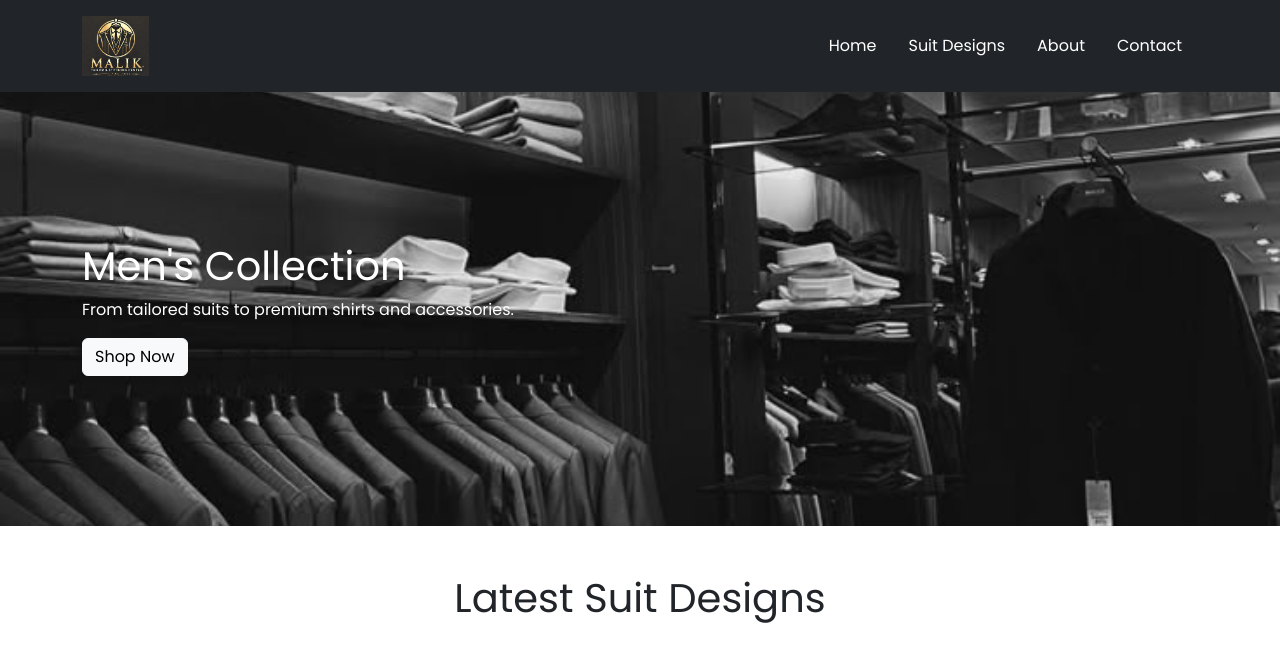
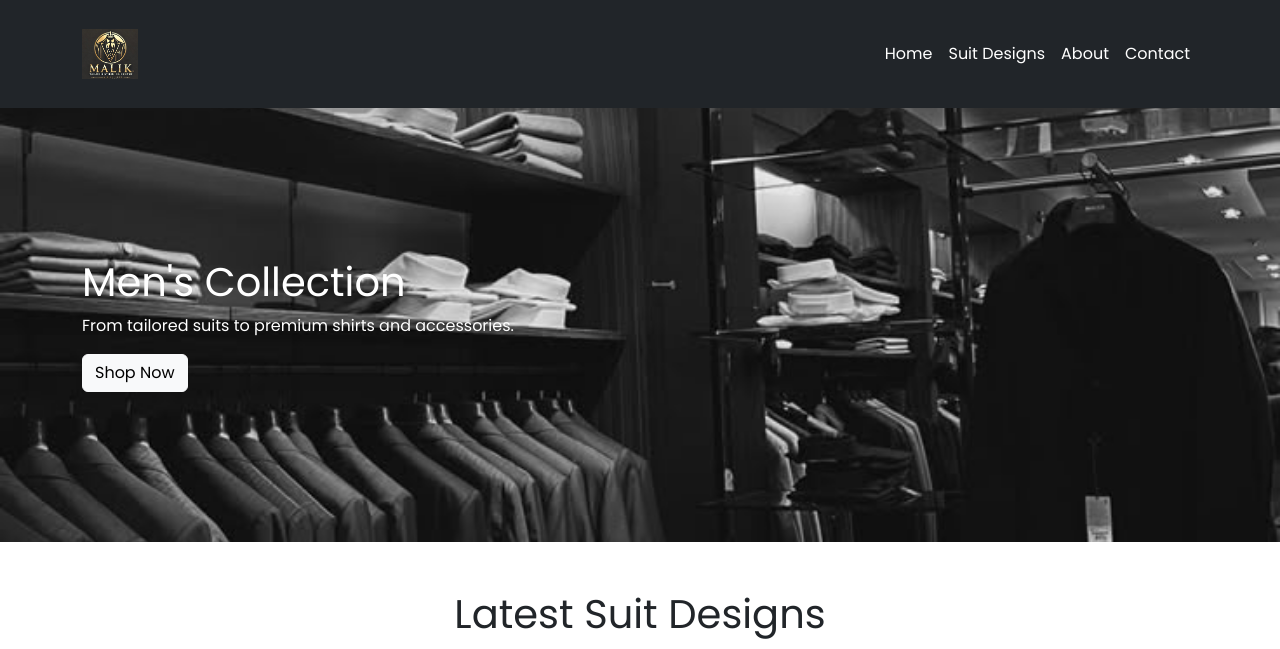
Before and after one commit to malikibrar370/malik-tailors, a plain HTML site: page index.html in a window 1280 px wide. Shown: the top 649 px of the page. Drawn offline with nearby package versions, Linux system fonts and the light colour scheme.

Commit message:
index.html

```diff
--- a/index.html
+++ b/index.html
@@ -43,7 +43,6 @@
             margin-top: auto;
         }
         .btn-success:hover { background-color: #1ebe57; }
-
         /* Footer */
         .footer {
             background: #222;
@@ -56,25 +55,29 @@
     </style>
 </head>
 <body>
-
     <header class="bg-dark text-white p-3">
-        <div class="container d-flex justify-content-between align-items-center">
-            <div class="logo">
-                <a href="index.html">
-                    <img src="./logo.jpg" alt="Malik Tailors" height="60" style="max-width: 150px; object-fit: contain;">
+        <div class="container">
+            <nav class="navbar navbar-expand-lg navbar-dark">
+                <a class="navbar-brand" href="index.html">
+                    <img src="./logo.jpg" alt="Malik Tailors" height="50" style="max-width: 150px; object-fit: contain;">
                 </a>
-            </div>
-            <nav>
-                <ul class="nav">
+                <!-- Mobile Toggle Button -->
+                <button class="navbar-toggler" type="button" data-bs-toggle="collapse" data-bs-target="#navbarNav"
+                    aria-controls="navbarNav" aria-expanded="false" aria-label="Toggle navigation">
+                    <span class="navbar-toggler-icon"></span>
+                </button>
+                <!-- Navbar Links -->
+                <div class="collapse navbar-collapse justify-content-end" id="navbarNav">
+                    <ul class="navbar-nav">
                         <li class="nav-item"><a class="nav-link text-white" href="index.html">Home</a></li>
                         <li class="nav-item"><a class="nav-link text-white" href="suitdesign.html">Suit Designs</a></li>
                         <li class="nav-item"><a class="nav-link text-white" href="about.html">About</a></li>
                         <li class="nav-item"><a class="nav-link text-white" href="contact.html">Contact</a></li>
                     </ul>
+                </div>
             </nav>
         </div>
     </header>
-
     <section id="home" class="hero">
         <div class="container">
             <h1>Men's Collection</h1>
@@ -110,7 +113,6 @@
             </div>
         </div>
     </div>
-
     <script>
         const suits = [
             {
@@ -176,14 +178,12 @@
                 description: 'Ideal for weddings and formal events',
                 price: '$60'
             }
-
-
         ];
-
         const suitContainer = document.getElementById('suitContainer');
         let suitCards = '';
-
         suits.forEach((suit, index) => {
+    let message = `I want to order: ${suit.title}%0aPrice: ${suit.price}%0aImage: ${suit.images[0]}`;
+    let whatsappLink = `https://wa.me/923077533292?text=${message}`;
     let suitCard = `
         <div class="col-md-4 mb-4">
             <div class="card">
@@ -192,34 +192,29 @@
                     <h3>${suit.title}</h3>
                     <p>${suit.description}</p>
                     <h4 class="text-success"><strong>${suit.price}</strong></h4>
-                            <a href="https://wa.me/923077533292?text=${encodeURIComponent('I want to order ' + suit.title + ' - Price: ' + suit.price)}"
-                               class="btn btn-success w-100">Order on WhatsApp</a>
+                    <a href="${whatsappLink}" class="btn btn-success w-100" target="_blank">Order on WhatsApp</a>
                 </div>
             </div>
         </div>`;
+
     suitCards += suitCard;
 });
-
 suitContainer.innerHTML = suitCards;
-
         // Modal Gallery Functionality
         let currentImages = [];
         let currentIndex = 0;
-
         function openGallery(index) {
             currentImages = suits[index].images;
             currentIndex = 0;
             document.getElementById("modalImage").src = currentImages[currentIndex];
             new bootstrap.Modal(document.getElementById('imageModal')).show();
         }
-
         document.getElementById("prevBtn").addEventListener("click", function () {
             if (currentIndex > 0) {
                 currentIndex--;
                 document.getElementById("modalImage").src = currentImages[currentIndex];
             }
         });
-
         document.getElementById("nextBtn").addEventListener("click", function () {
             if (currentIndex < currentImages.length - 1) {
                 currentIndex++;
@@ -227,7 +222,6 @@
             }
         });
     </script>
-
     <footer class="footer">
         <div class="container">
             <p>&copy; 2025 Malik Tailors.</p>
@@ -235,7 +229,6 @@
             <p>Contact: <a href="tel:+1234567890">+92 3077533292 </a> | Email: <a href="malikibrarjaved@gmail.com">info@maliktailors.com</a></p>
         </div>
     </footer>
-
     <script src="https://cdn.jsdelivr.net/npm/bootstrap@5.3.0/dist/js/bootstrap.bundle.min.js"></script>
 </body>
 </html>
```
Lines whose indentation alone changed are shown as unchanged.
